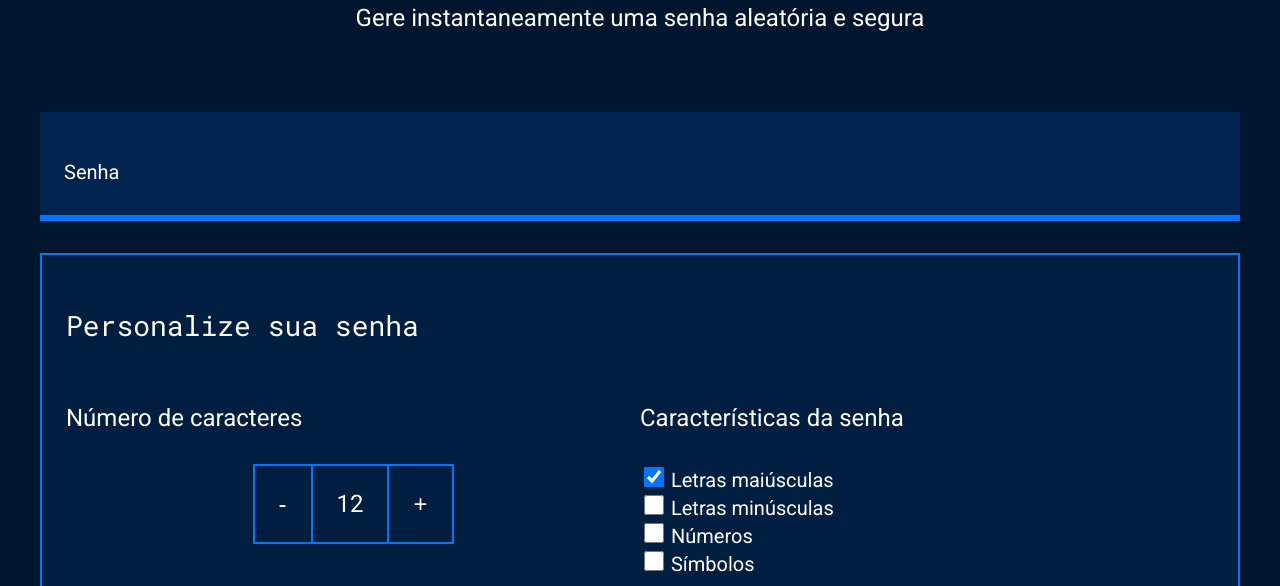
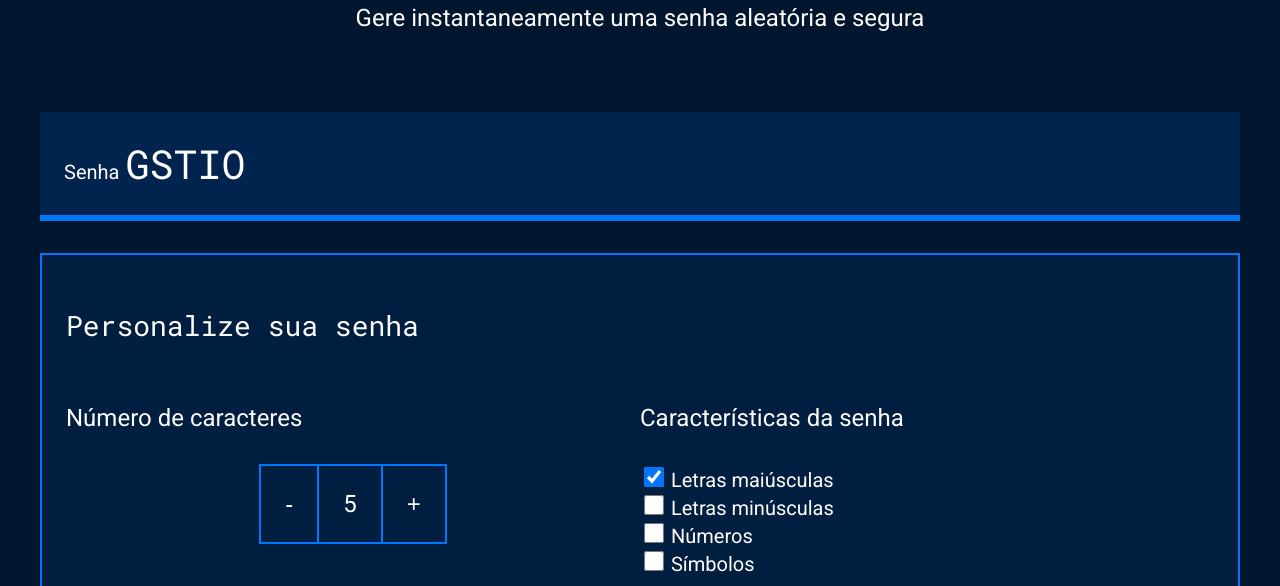
Before and after one commit to mrmssg/seguranca_digital, a plain HTML site: page index.html in a window 1280 px wide. Shown: the part 214-800 px from the top of the page. Drawn offline with Linux system fonts and the light colour scheme.

Commit message:
add numeros e simbolos

```diff
--- a/index.html
+++ b/index.html
@@ -17,7 +17,7 @@
         </div>
         <div class="conteudo-senha">
             <label for="senha">Senha</label>
-            <input name="senha" type="text" id="campo-senha">
+            <input name="senha" type="text" id="campo-senha" readonly>
         </div>
         <div class="parametro">
             <h3 class="parametro-titulo">Personalize sua senha</h3>
--- a/main.js
+++ b/main.js
@@ -1,24 +1,57 @@
 const numeroSenha = document.querySelector('.parametro-senha__texto');
-let tamanhoSenha = 12;
+let tamanhoSenha = 5;
 numeroSenha.textContent = tamanhoSenha;
 
 const botoes = document.querySelectorAll('.parametro-senha__botao');
 
 botoes[0].onclick = diminuiTamanho;
+botoes[1].onclick = aumentaTamanho;
 
-function diminuiTamanho(){
-    if(tamanhoSenha >1){
-    tamanhoSenha--;
+function diminuiTamanho() {
+    if (tamanhoSenha > 1) {
+        // tamanhoSenha = tamanhoSenha-1;
+        tamanhoSenha--;
     }
-   numeroSenha.textContent = tamanhoSenha
+    numeroSenha.textContent = tamanhoSenha;
+    geraSenha();
+}
+function aumentaTamanho() {
+    if (tamanhoSenha < 20) {
+        // tamanhoSenha = tamanhoSenha+1;
+        tamanhoSenha++;
+    }
+    numeroSenha.textContent = tamanhoSenha;
+    geraSenha();
 }
 
-botoes[1].onclick = aumentaTamanho;
+const campoSenha = document.querySelector('#campo-senha');
+const checkbox = document.querySelectorAll('.checkbox')
+const letrasMaiusculas = 'ABCDEFGHIJKLMNOPQRSTUVXYWZ';
+const letrasMinusculas = 'abcdefghijklmnopqrstuvxywz';
+const numeros = '0123456789';
+const simbolos= '!@$%&*?'
+geraSenha();
 
-function aumentaTamanho(){
-    if(tamanhoSenha <20){
-    tamanhoSenha ++;
+function geraSenha() {
+    let alfabeto = '';
+    if(checkbox[0].checked){
+        alfabeto  = alfabeto + letrasMaiusculas;
     }
-    numeroSenha.textContent = tamanhoSenha
+    if(checkbox[1].checked){
+        alfabeto  = alfabeto + letrasMinusculas;
+    }
+    if(checkbox[2].checked){
+        alfabeto  = alfabeto + numeros;
+    }
+    if(checkbox[3].checked){
+        alfabeto  = alfabeto + simbolos;
+    }
 
+    let senha = '';
+    for (let i = 0; i < tamanhoSenha; i++) {
+        let numeroAleatorio = Math.random()*alfabeto.length;
+        numeroAleatorio = Math.floor(numeroAleatorio);
+        senha = senha + alfabeto[numeroAleatorio];
+    }
+    campoSenha.value = senha;
 }
```
